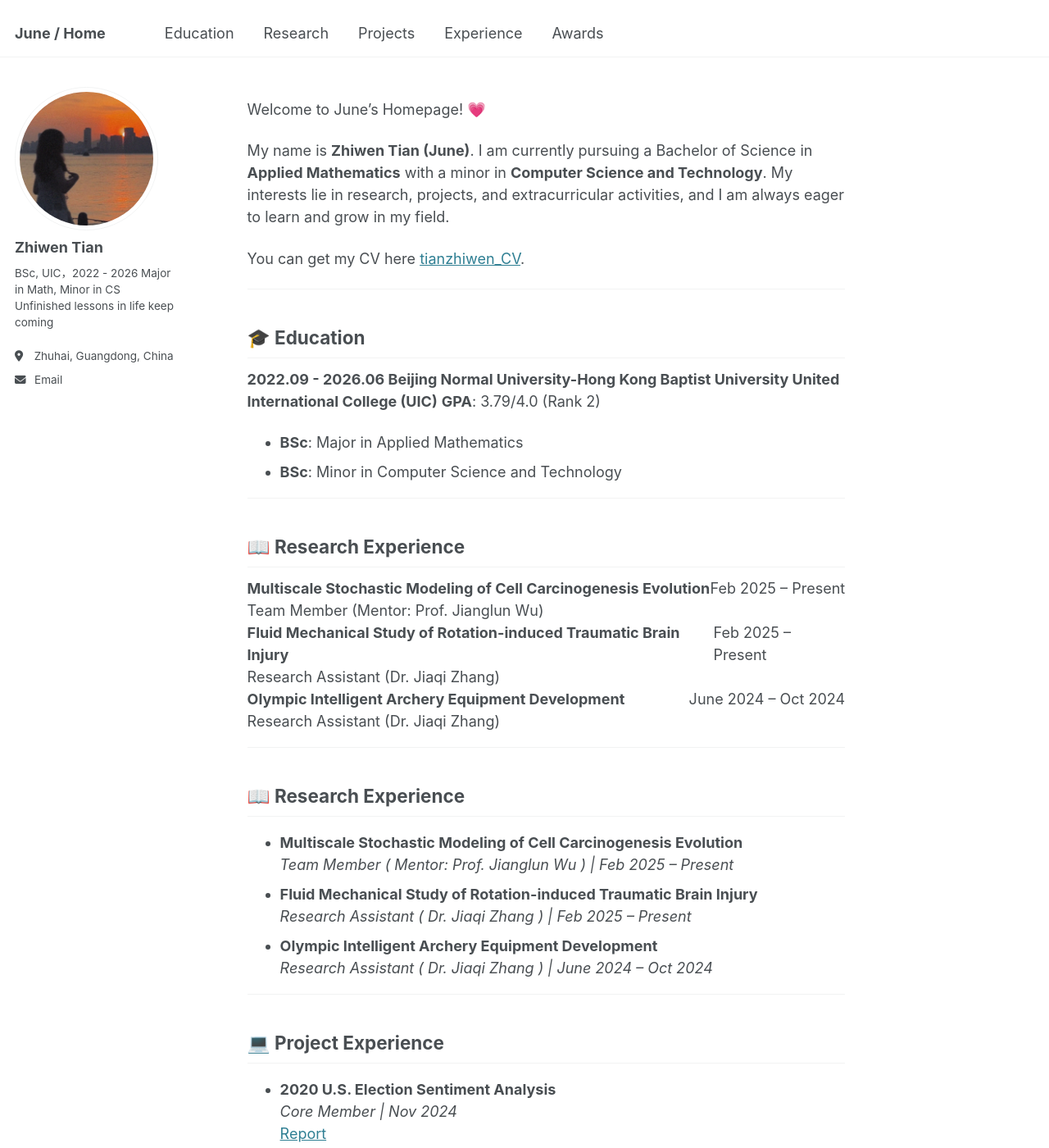
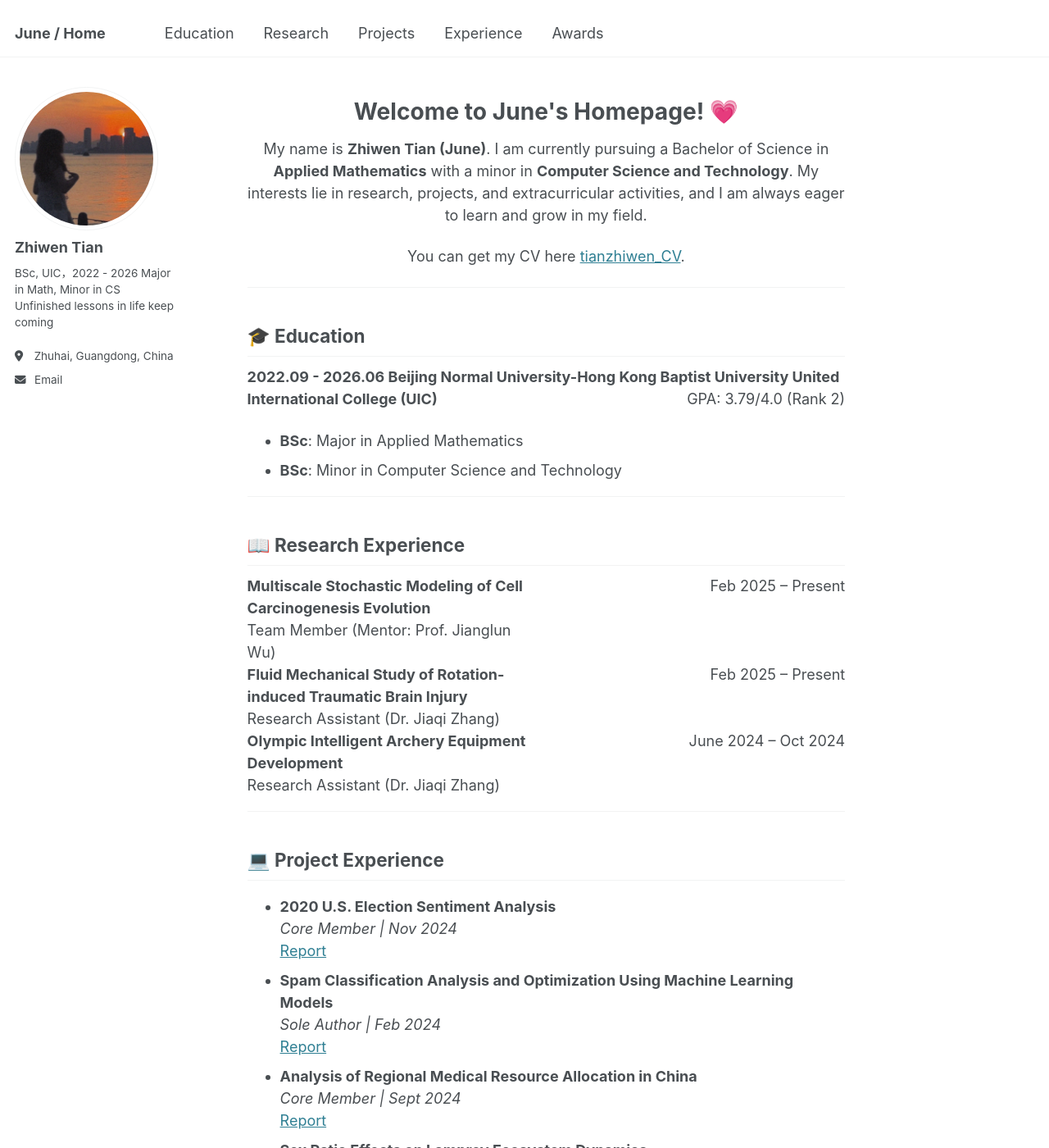
Before and after one commit to Orange1207/Orange1207.github.io, a Jekyll site: the page built from _pages/about.md, in a window 1280 px wide and 1400 px high. Shown: the whole window at 82% size. Built offline with Jekyll 4.4.1, drawn with Linux system fonts in a browser that asks for light colours.

Commit message:
Update about.md

```diff
--- a/_pages/about.md
+++ b/_pages/about.md
@@ -6,102 +6,110 @@ redirect_from:
   - /about/
 ---
 
-Welcome to June's Homepage! 💗
+<link rel="stylesheet" href="{{ site.baseurl }}/assets/css/custom.css">
 
-My name is **Zhiwen Tian (June)**. I am currently pursuing a Bachelor of Science in **Applied Mathematics** with a minor in **Computer Science and Technology**. My interests lie in research, projects, and extracurricular activities, and I am always eager to learn and grow in my field.
+<div class="container">
+  <h1 class="center-text">Welcome to June's Homepage! 💗</h1>
 
-You can get my CV here [tianzhiwen_CV](../files/CV_twopage.pdf).
+  <p class="center-text">My name is <strong>Zhiwen Tian (June)</strong>. I am currently pursuing a Bachelor of Science in <strong>Applied Mathematics</strong> with a minor in <strong>Computer Science and Technology</strong>. My interests lie in research, projects, and extracurricular activities, and I am always eager to learn and grow in my field.</p>
 
----
+  <p class="center-text">You can get my CV here <a href="../files/CV_twopage.pdf">tianzhiwen_CV</a>.</p>
 
-## 🎓 Education
-**2022.09 - 2026.06 Beijing Normal University-Hong Kong Baptist University United International College (UIC)**   **GPA**:  3.79/4.0 (Rank 2)
-- **BSc**: Major in Applied Mathematics
-- **BSc**: Minor in Computer Science and Technology
+  <hr>
 
----
-## 📖 Research Experience
-<div style="display: flex; justify-content: space-between;">
-  <div>
-    <strong>Multiscale Stochastic Modeling of Cell Carcinogenesis Evolution</strong><br>
-    Team Member (Mentor: Prof. Jianglun Wu)
+  <h2>🎓 Education</h2>
+  <p><strong>2022.09 - 2026.06 Beijing Normal University-Hong Kong Baptist University United International College (UIC)</strong> <span style="float:right;">GPA: 3.79/4.0 (Rank 2)</span></p>
+  <ul>
+    <li><strong>BSc</strong>: Major in Applied Mathematics</li>
+    <li><strong>BSc</strong>: Minor in Computer Science and Technology</li>
+  </ul>
+
+  <hr>
+
+  <h2>📖 Research Experience</h2>
+  <div class="flex-container">
+    <div class="flex-item">
+      <strong>Multiscale Stochastic Modeling of Cell Carcinogenesis Evolution</strong><br>
+      Team Member (Mentor: Prof. Jianglun Wu)
+    </div>
+    <div class="flex-item flex-item-right">
+      Feb 2025 – Present
+    </div>
   </div>
-  <div>
-    Feb 2025 – Present
+  <div class="flex-container">
+    <div class="flex-item">
+      <strong>Fluid Mechanical Study of Rotation-induced Traumatic Brain Injury</strong><br>
+      Research Assistant (Dr. Jiaqi Zhang)
+    </div>
+    <div class="flex-item flex-item-right">
+      Feb 2025 – Present
+    </div>
   </div>
+  <div class="flex-container">
+    <div class="flex-item">
+      <strong>Olympic Intelligent Archery Equipment Development</strong><br>
+      Research Assistant (Dr. Jiaqi Zhang)
+    </div>
+    <div class="flex-item flex-item-right">
+      June 2024 – Oct 2024
+    </div>
+  </div>
+
+  <hr>
+
+  <h2>💻 Project Experience</h2>
+  <ul>
+    <li><strong>2020 U.S. Election Sentiment Analysis</strong><br>
+      <em>Core Member | Nov 2024</em><br>
+      <a href="../files/project1.pdf">Report</a>
+    </li>
+    <li><strong>Spam Classification Analysis and Optimization Using Machine Learning Models</strong><br>
+      <em>Sole Author | Feb 2024</em><br>
+      <a href="../files/report.pdf">Report</a>
+    </li>
+    <li><strong>Analysis of Regional Medical Resource Allocation in China</strong><br>
+      <em>Core Member | Sept 2024</em><br>
+      <a href="../files/project2.pdf">Report</a>
+    </li>
+    <li><strong>Sex Ratio Effects on Lamprey Ecosystem Dynamics</strong><br>
+      <em>Core Member | Feb 2024</em><br>
+      <a href="../files/project3.pdf">Report</a>
+    </li>
+  </ul>
+
+  <hr>
+
+  <h2>💼 Extracurricular Experience</h2>
+  <ul>
+    <li>2024.09 - present ITSC Department of UIC, <em>Student Assistant</em></li>
+    <li>2023.08 - 2024.06 UIC Peer Mentor Program, <em>Outstanding Peer Mentor</em></li>
+    <li>2023.09 - 2024.08 W-beE Outdoor Club, <em>Finance Department Officer</em></li>
+    <li>2022.09 - 2023.06 UIC Table Tennis Association, <em>Working Staff</em></li>
+  </ul>
+
+  <hr>
+
+  <h2>🏆 Scholarship and Awards</h2>
+  <ul>
+    <li>2022-2024 First Class Award & Second Class Award</li>
+    <li>2022-2023 Guangdong-HK-Macau Scholarship</li>
+    <li>2024 The Third National Data Analysis Competition for College Student <em>Second Prize</em></li>
+    <li>2024 Mathematical Contest in Modeling (MCM) <em>Meritorious Winner (Top 8%)</em></li>
+    <li>2024 National Undergraduate Mathematical Contest in Modeling <em>Third Prize</em></li>
+    <li>2024 Bronze Award of Servant Leadership, UIC</li>
+    <li>2023 GUANGDONG-HONG KONG-MACAO GREATER BAY AREA MATHEMATICS EDUCATION FORUM volunteer</li>
+    <li>2023 Shenzhen Cup Mathematical Modeling Challenge <em>Second Prize</em></li>
+    <li>2023 Best Chinese Writing Award, UIC</li>
+  </ul>
+
+  <hr>
+
+  <h2>💐 Skills and Hobbies</h2>
+  <ul>
+    <li><strong>Technology Skills</strong>: Python, Matlab, R, LaTeX, SPSS, Microsoft Office</li>
+    <li><strong>Language</strong>: English (Medium of Instruction, CET-6), Chinese (Mother Tongue)</li>
+    <li><strong>Hobbies</strong>: Writing, Swimming, Frisbee, Basketball</li>
+  </ul>
+
+  <p class="center-text"><em>Last updated: March 2025</em></p>
 </div>
-<div style="display: flex; justify-content: space-between;">
-  <div>
-    <strong>Fluid Mechanical Study of Rotation-induced Traumatic Brain Injury</strong><br>
-    Research Assistant (Dr. Jiaqi Zhang)
-  </div>
-  <div>
-    Feb 2025 – Present
-  </div>
-</div>
-<div style="display: flex; justify-content: space-between;">
-  <div>
-    <strong>Olympic Intelligent Archery Equipment Development</strong><br>
-    Research Assistant (Dr. Jiaqi Zhang)
-  </div>
-  <div>
-    June 2024 – Oct 2024
-  </div>
-</div>
-
-
----
-
-## 📖 Research Experience
-- **Multiscale Stochastic Modeling of Cell Carcinogenesis Evolution**
-  *Team Member ( Mentor: Prof. Jianglun Wu ) | Feb 2025 – Present*
-- **Fluid Mechanical Study of Rotation-induced Traumatic Brain Injury**
-  *Research Assistant ( Dr. Jiaqi Zhang ) | Feb 2025 – Present*
-- **Olympic Intelligent Archery Equipment Development**
-  *Research Assistant ( Dr. Jiaqi Zhang ) | June 2024 – Oct 2024*
-
----
-
-## 💻 Project Experience
-- **2020 U.S. Election Sentiment Analysis**
-  *Core Member | Nov 2024*
-  [Report](../files/project1.pdf)
-- **Spam Classification Analysis and Optimization Using Machine Learning Models**
-  *Sole Author | Feb 2024*
-  [Report](../files/report.pdf)
-- **Analysis of Regional Medical Resource Allocation in China**
-  *Core Member | Sept 2024*
-  [Report](../files/project2.pdf)
-- **Sex Ratio Effects on Lamprey Ecosystem Dynamics**
-  *Core Member | Feb 2024*
-  [Report](../files/project3.pdf)
-
----
-
-## 💼 Extracurricular Experience
-- 2024.09 - present ITSC Department of UIC, *Student Assistant*
-- 2023.08 - 2024.06 UIC Peer Mentor Program, *Outstanding Peer Mentor*
-- 2023.09 - 2024.08 W-beE Outdoor Club, *Finance Department Officer*
-- 2022.09 - 2023.06 UIC Table Tennis Association, *Working Staff*
-
----
-
-## 🏆 Scholarship and Awards
-- 2022-2024 First Class Award & Second Class Award
-- 2022-2023 Guangdong-HK-Macau Scholarship
-- 2024 The Third National Data Analysis Competition for College Student *Second Prize*
-- 2024 Mathematical Contest in Modeling (MCM) *Meritorious Winner (Top 8%)*
-- 2024 National Undergraduate Mathematical Contest in Modeling  *Third Prize*
-- 2024 Bronze Award of Servant Leadership, UIC
-- 2023 GUANGDONG-HONG KONG-MACAO GREATER BAY AREA MATHEMATICS EDUCATION FORUM volunteer
-- 2023 Shenzhen Cup Mathematical Modeling Challenge  *Second Prize*
-- 2023 Best Chinese Writing Award, UIC
-
----
-
-## 💐 Skills and Hobbies
-- **Technology Skills**: Python, Matlab, R, LaTeX, SPSS, Microsoft Office
-- **Language**: English (Medium of Instruction, CET-6), Chinese (Mother Tongue)
-- **Hobbies**: Writing, Swimming, Frisbee, Basketball
-
-*Last updated: March 2025*
```
